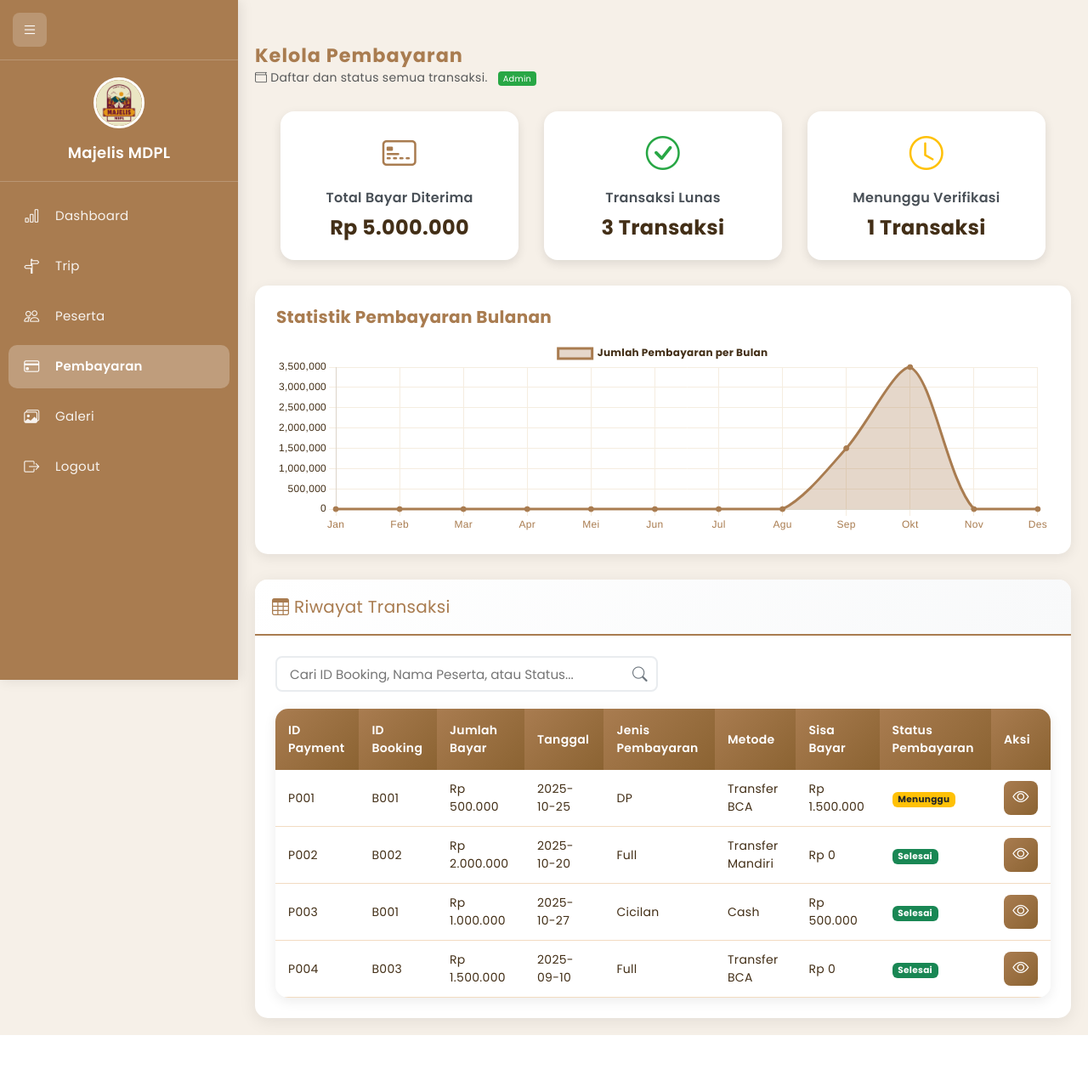
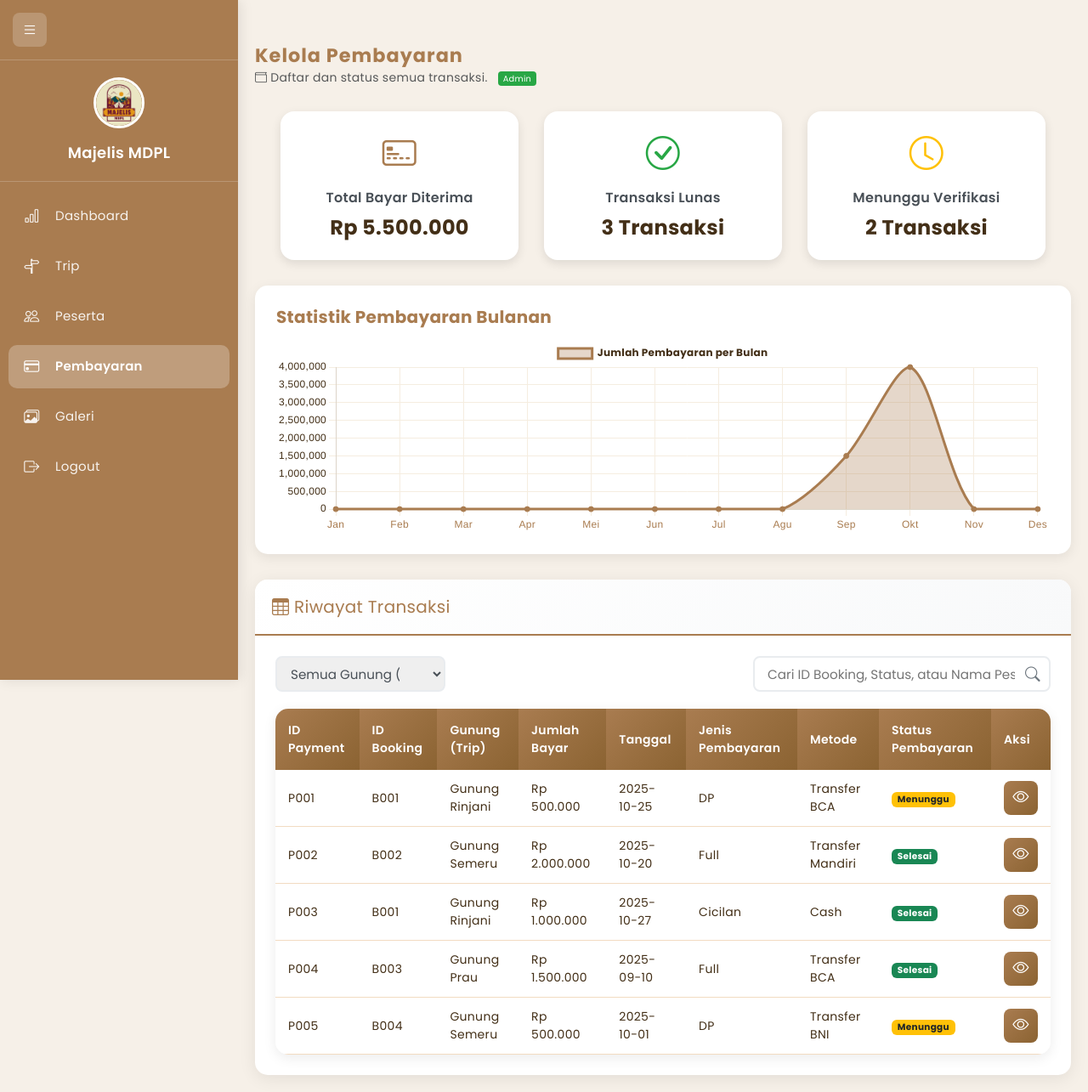
Before and after one commit to PROJEK-SEMESTER-3-KELOMPOK-NGELAWAN/majelismdpl.com, a PHP site: page /admin/pembayaran.php in a window 1280 px wide. Shown: the whole page at 85% size. Before the commit the page ends 1218 px from the top, so only its background shows below. Run offline with PHP 8.4, Linux system fonts and the light colour scheme; the visitor is signed in with stand-in values (Sample User, id 1); some libraries are stand-ins or nearby versions.

Commit message:
menambah filter searh pembayaran

```diff
--- a/admin/pembayaran.php
+++ b/admin/pembayaran.php
@@ -192,9 +192,7 @@ $user_role = $user_role ?? 'user';
     }
 
 
-    /* ----------------------------------------------------------- */
     /* --- SUMMARY CARDS (KEMBALI KE GAYA VERTIKAL ASLI) --- */
-    /* ----------------------------------------------------------- */
     .payment-summary {
       max-width: 900px;
       margin: 0 auto 30px auto;
@@ -206,14 +204,11 @@ $user_role = $user_role ?? 'user';
     .summary-item {
       background: #fff;
       border-radius: 16px;
-      /* Radius Asli */
       box-shadow: 0 4px 12px rgba(0, 0, 0, 0.1);
       padding: 20px 40px;
-      /* Padding Asli */
       text-align: center;
       display: flex;
       flex-direction: column;
-      /* Vertikal */
       align-items: center;
       flex: 1 1 250px;
       transition: all 0.3s ease;
@@ -226,10 +221,8 @@ $user_role = $user_role ?? 'user';
 
     .summary-item i {
       font-size: 2.5rem;
-      /* Icon besar */
       margin-bottom: 10px;
       color: #a97c50;
-      /* Default brown */
       background: none;
       padding: 0;
       border-radius: 0;
@@ -242,14 +235,12 @@ $user_role = $user_role ?? 'user';
       margin-bottom: 5px;
     }
 
-    /* KOREKSI: SUMMARY VALUE ASLI */
     .summary-value {
       font-size: 1.5rem;
       font-weight: 700;
       color: #432f17;
     }
 
-    /* Tambahkan warna spesifik untuk ikon status di summary */
     .summary-item.lunas i {
       color: #28a745 !important;
     }
@@ -259,7 +250,7 @@ $user_role = $user_role ?? 'user';
     }
 
 
-    /* --- CHART & TABLE CONTAINER (KONSISTENSI DENGAN CARD) --- */
+    /* --- CHART & TABLE CONTAINER KONSISTENSI --- */
     .chart-container {
       background: #fff;
       padding: 25px;
@@ -286,7 +277,6 @@ $user_role = $user_role ?? 'user';
     .table-responsive {
       margin-top: 20px;
       border-radius: 15px;
-      /* PENTING: Untuk melengkungkan sudut tabel */
       overflow: hidden;
       box-shadow: 0 4px 15px rgba(0, 0, 0, 0.08);
     }
@@ -317,11 +307,44 @@ $user_role = $user_role ?? 'user';
       color: #432f17;
     }
 
-    /* --- SEARCH INPUT KONSISTENSI --- */
+    /* --- FILTER/SEARCH KONSISTENSI (REVISI PENJELARAN) --- */
+
+    /* Container untuk Filter dan Search */
+    .table-controls {
+      display: flex;
+      justify-content: space-between;
+      align-items: center;
+      margin-bottom: 20px;
+      flex-wrap: wrap;
+      gap: 15px;
+    }
+
     .search-container {
-      max-width: 450px;
-      margin-bottom: 20px;
       position: relative;
+      /* REVISI: Batasi lebar agar filter dan search rata */
+      max-width: 350px;
+      min-width: 250px;
+      flex-grow: 1;
+    }
+
+    .filter-select {
+      border-radius: 8px;
+      height: 42px;
+      border: 2px solid #e9ecef;
+      padding: 0.375rem 2.25rem 0.375rem 0.75rem;
+      font-size: 0.95rem;
+      color: #495057;
+      transition: all 0.3s ease;
+      cursor: pointer;
+      width: 100%;
+      /* Maksimum lebar filter agar menyisakan ruang untuk search */
+      max-width: 200px;
+    }
+
+    .filter-select:focus {
+      border-color: #a97c50;
+      box-shadow: 0 0 0 0.2rem rgba(169, 124, 80, 0.15);
+      outline: none;
     }
 
     .search-input {
@@ -371,22 +394,17 @@ $user_role = $user_role ?? 'user';
       font-weight: 600;
     }
 
-    /* --- Styling Tombol Detail Khusus --- */
+    /* --- TOMBOL DETAIL KHUSUS --- */
     .btn-detail {
-      /* Mengikuti gaya tombol aksi (Edit/Hapus) di menu Peserta */
       width: 40px;
       height: 40px;
       display: flex;
       justify-content: center;
       align-items: center;
       border-radius: 8px;
-      /* Sudut melengkung */
       border: none;
       padding: 0;
       font-size: 1.2rem;
-      /* Ukuran ikon */
-
-      /* Menggunakan warna utama (Cokelat) */
       background: linear-gradient(135deg, #a97c50 0%, #8b6332 100%);
       color: white;
       transition: all 0.2s ease-in-out;
@@ -395,10 +413,7 @@ $user_role = $user_role ?? 'user';
     .btn-detail:hover {
       transform: translateY(-2px);
       box-shadow: 0 4px 8px rgba(169, 124, 80, 0.4);
-      /* Ganti warna saat hover jika diperlukan */
     }
-
-    /* --- End Tombol Detail Khusus --- */
   </style>
 </head>
 
@@ -449,9 +464,18 @@ $user_role = $user_role ?? 'user';
         </h5>
       </div>
       <div class="card-body p-4">
-        <div class="search-container">
-          <input type="text" id="paymentSearchInput" class="search-input" placeholder="Cari ID Booking, Nama Peserta, atau Status..." />
-          <i class="bi bi-search search-icon"></i>
+
+        <div class="table-controls">
+          <div>
+            <select id="gunungFilter" class="filter-select">
+              <option value="">Semua Gunung (Trip)</option>
+            </select>
+          </div>
+
+          <div class="search-container">
+            <input type="text" id="paymentSearchInput" class="search-input" placeholder="Cari ID Booking, Status, atau Nama Peserta..." />
+            <i class="bi bi-search search-icon"></i>
+          </div>
         </div>
 
         <div class="table-responsive">
@@ -460,11 +484,11 @@ $user_role = $user_role ?? 'user';
               <tr>
                 <th>ID Payment</th>
                 <th>ID Booking</th>
+                <th>Gunung (Trip)</th>
                 <th>Jumlah Bayar</th>
                 <th>Tanggal</th>
                 <th>Jenis Pembayaran</th>
                 <th>Metode</th>
-                <th>Sisa Bayar</th>
                 <th>Status Pembayaran</th>
                 <th>Aksi</th>
               </tr>
@@ -520,10 +544,7 @@ $user_role = $user_role ?? 'user';
                 <div class="fw-bold text-brown" style="font-size:1.1rem;" id="jumlah_total">Rp 0</div>
               </div>
             </div>
-            <div class="d-flex justify-content-between">
-              <div class="text-muted" style="font-size:0.99rem;"><i class="bi bi-coin me-1"></i> Sisa Pembayaran</div>
-              <div class="fw-bold text-danger" id="detail_sisabayar">Rp 0</div>
-            </div>
+
             <div class="d-flex justify-content-between mt-2">
               <div class="text-muted" style="font-size:0.99rem;"><i class="bi bi-info-circle me-1"></i> Status Verifikasi</div>
               <span class="fw-bold" id="detail_statuspembayaran">-</span>
@@ -541,64 +562,136 @@ $user_role = $user_role ?? 'user';
   <script src="https://cdn.jsdelivr.net/npm/bootstrap@5.3.2/dist/js/bootstrap.bundle.min.js"></script>
   <script src="https://cdn.jsdelivr.net/npm/sweetalert2@11"></script>
   <script>
+    let allPayments = []; // Variabel global untuk menyimpan semua data pembayaran
+
     async function loadPayments() {
-      // Menggunakan data dummy untuk demonstrasi (Hapus ini jika API sudah siap)
+      // Data dummy dengan ID Gunung
       const payments = [{
           idpayment: 'P001',
           idbooking: 'B001',
+          gunung: 'Gunung Rinjani',
           jumlahbayar: 500000,
           tanggal: '2025-10-25',
           jenispembayaran: 'DP',
           metode: 'Transfer BCA',
-          sisabayar: 1500000,
-          statuspembayaran: 'Menunggu'
+          statuspembayaran: 'Menunggu',
+          total_trip: 2000000
         },
         {
           idpayment: 'P002',
           idbooking: 'B002',
+          gunung: 'Gunung Semeru',
           jumlahbayar: 2000000,
           tanggal: '2025-10-20',
           jenispembayaran: 'Full',
           metode: 'Transfer Mandiri',
-          sisabayar: 0,
-          statuspembayaran: 'Selesai'
+          statuspembayaran: 'Selesai',
+          total_trip: 2000000
         },
         {
           idpayment: 'P003',
           idbooking: 'B001',
+          gunung: 'Gunung Rinjani',
           jumlahbayar: 1000000,
           tanggal: '2025-10-27',
           jenispembayaran: 'Cicilan',
           metode: 'Cash',
-          sisabayar: 500000,
-          statuspembayaran: 'Selesai'
+          statuspembayaran: 'Selesai',
+          total_trip: 2000000
         },
         {
           idpayment: 'P004',
           idbooking: 'B003',
+          gunung: 'Gunung Prau',
           jumlahbayar: 1500000,
           tanggal: '2025-09-10',
           jenispembayaran: 'Full',
           metode: 'Transfer BCA',
-          sisabayar: 0,
-          statuspembayaran: 'Selesai'
+          statuspembayaran: 'Selesai',
+          total_trip: 1500000
+        },
+        {
+          idpayment: 'P005',
+          idbooking: 'B004',
+          gunung: 'Gunung Semeru',
+          jumlahbayar: 500000,
+          tanggal: '2025-10-01',
+          jenispembayaran: 'DP',
+          metode: 'Transfer BNI',
+          statuspembayaran: 'Menunggu',
+          total_trip: 1500000
         },
       ];
 
+      payments.forEach(p => {
+        p.sisabayar = p.total_trip - p.jumlahbayar;
+        if (p.sisabayar < 0) p.sisabayar = 0;
+      });
+
+      allPayments = payments;
+
+      populateGunungFilter(payments);
       renderPayments(payments);
       updateSummary(payments);
       updateChart(payments);
+      setupFilterListeners();
+    }
+
+    function populateGunungFilter(payments) {
+      const select = document.getElementById('gunungFilter');
+      const uniqueGunungs = [...new Set(payments.map(p => p.gunung))].sort();
+
+      select.innerHTML = '<option value="">Semua Gunung (Trip)</option>';
+
+      uniqueGunungs.forEach(gunung => {
+        const option = document.createElement('option');
+        option.value = gunung;
+        option.textContent = gunung;
+        select.appendChild(option);
+      });
+    }
+
+    function setupFilterListeners() {
+      const searchInput = document.getElementById('paymentSearchInput');
+      const gunungFilter = document.getElementById('gunungFilter');
+
+      const applyFilters = () => {
+        const searchTerm = searchInput.value.toLowerCase().trim();
+        const selectedGunung = gunungFilter.value;
+
+        let filtered = allPayments.filter(p => {
+          const matchGunung = selectedGunung === '' || p.gunung === selectedGunung;
+
+          const searchFields = [
+            p.idpayment, p.idbooking, p.statuspembayaran, p.gunung
+          ];
+          const matchSearch = searchTerm === '' || searchFields.some(field =>
+            (field || '').toString().toLowerCase().includes(searchTerm)
+          );
+
+          return matchGunung && matchSearch;
+        });
+
+        renderPayments(filtered);
+      };
+
+      searchInput.addEventListener('input', applyFilters);
+      gunungFilter.addEventListener('change', applyFilters);
     }
 
     function renderPayments(payments) {
       const tbody = document.getElementById('paymentList');
       tbody.innerHTML = '';
+
+      if (payments.length === 0) {
+        tbody.innerHTML = `<tr><td colspan="9" class="text-center opacity-50 p-4">Tidak ada data pembayaran yang cocok dengan filter.</td></tr>`;
+        return;
+      }
+
       payments.forEach((p, index) => {
         const tr = document.createElement('tr');
 
         let statusClass = 'bg-secondary';
-        let statusText = p.statuspembayaran;
-
         if (p.statuspembayaran.toLowerCase() === 'selesai' || p.statuspembayaran.toLowerCase() === 'lunas') {
           statusClass = 'bg-success';
         } else if (p.statuspembayaran.toLowerCase() === 'menunggu' || p.statuspembayaran.toLowerCase() === 'proses') {
@@ -607,19 +700,19 @@ $user_role = $user_role ?? 'user';
           statusClass = 'bg-danger';
         }
 
-        const statusBadge = `<span class="badge ${statusClass}">${statusText}</span>`;
+        const statusBadge = `<span class="badge ${statusClass}">${p.statuspembayaran}</span>`;
 
         tr.innerHTML = `
                     <td>${p.idpayment}</td>
                     <td>${p.idbooking}</td>
+                    <td>${p.gunung || '-'}</td>
                     <td>Rp ${p.jumlahbayar.toLocaleString('id-ID')}</td>
                     <td>${p.tanggal}</td>
                     <td>${p.jenispembayaran}</td>
                     <td>${p.metode}</td>
-                    <td>Rp ${p.sisabayar.toLocaleString('id-ID')}</td>
                     <td>${statusBadge}</td>
                     <td>
-                        <button class="btn-detail detail-btn" data-index="${index}">
+                        <button class="btn-detail detail-btn">
                             <i class="bi bi-eye"></i>
                         </button>
                     </td>
@@ -628,9 +721,12 @@ $user_role = $user_role ?? 'user';
       });
 
       document.querySelectorAll('.detail-btn').forEach(btn => {
-        btn.addEventListener('click', () => {
-          const idx = btn.getAttribute('data-index');
-          showPaymentDetail(payments[idx]);
+        btn.addEventListener('click', (e) => {
+          const rowElement = e.target.closest('tr');
+          const paymentId = rowElement.querySelector('td:nth-child(1)').textContent;
+
+          const paymentDetail = allPayments.find(p => p.idpayment === paymentId);
+          if (paymentDetail) showPaymentDetail(paymentDetail);
         });
       });
     }
@@ -719,8 +815,9 @@ $user_role = $user_role ?? 'user';
       document.getElementById('detail_metode').textContent = payment.metode;
       document.getElementById('detail_jumlahbayar').textContent = 'Rp ' + payment.jumlahbayar.toLocaleString('id-ID');
       document.getElementById('subtotal_bayar').textContent = 'Rp ' + payment.jumlahbayar.toLocaleString('id-ID');
-      document.getElementById('jumlah_total').textContent = 'Rp ' + (payment.jumlahbayar + payment.sisabayar).toLocaleString('id-ID');
-      document.getElementById('detail_sisabayar').textContent = 'Rp ' + payment.sisabayar.toLocaleString('id-ID');
+
+      // Menggunakan total_trip yang sudah ada di data dummy
+      document.getElementById('jumlah_total').textContent = 'Rp ' + payment.total_trip.toLocaleString('id-ID');
 
       let statusClass = 'text-secondary';
       if (payment.statuspembayaran.toLowerCase() === 'selesai' || payment.statuspembayaran.toLowerCase() === 'lunas') {
```
Also changed, not shown: admin/participants.json (added, +30 -0 lines).
